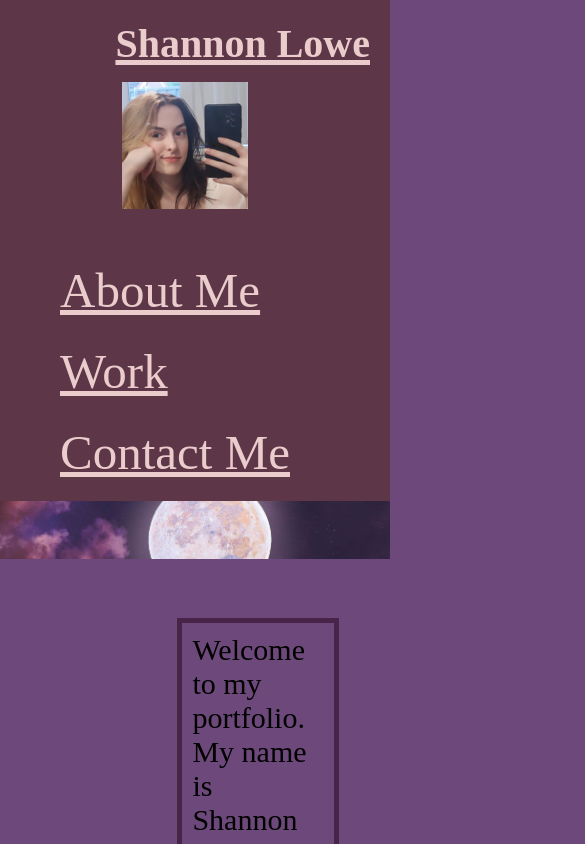
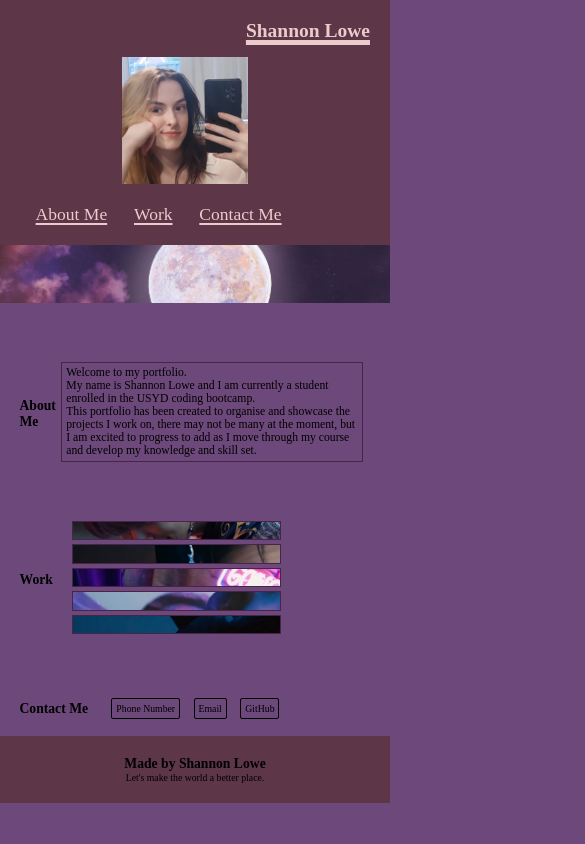
Before and after one commit to SHS-Peb/Portfolio, a plain HTML site: page index.html in a window 390 px wide. Shown: the top 844 px of the page, 585 px wide, since content can reach past the window. Drawn offline with Linux system fonts and the light colour scheme.

Commit message:
Media bug Part 3

```diff
--- a/assets/CSS/style.css
+++ b/assets/CSS/style.css
@@ -21,7 +21,7 @@ header {
 }
 
 h1 {
-  font-size: 350%;
+  font-size: 4vw;
   text-decoration: underline 5px solid #ebcccc;
   font-family: 'Times New Roman', 'Comic Sans', 'calibri';
   color: #ebcccc;
@@ -33,22 +33,22 @@ nav {
   background-color: #5d3648;
   overflow: hidden;
   text-align: left;
-  font-size: 35px;
+  font-size: 3.5vw;
 }
 
 nav li {
   display: inline-block;
   text-decoration: underline 5px solid #ebcccc;
   font-family: 'Times New Roman', 'Comic Sans', 'calibri';
-  margin-right: 50px;
-  margin-top: 74px;
-  margin-left: 80px;
+  margin-right: 2.5vw;
+  margin-top: 2.5vw;
+  margin-left: 4vw;
 }
 
 nav a {
   color: #ebcccc;
   text-decoration: none;
-  font-size: 49px;
+  font-size: 4.5vw;
 }
 
 .avatar {
@@ -66,10 +66,10 @@ nav a {
 
 /* Headers for Main Body */
 h2 {
-  font-size: 50px;
+  font-size: 3.5vw;
   font-family: 'Times New Roman', 'Comic Sans', 'calibri';
   color: #000000;
-  margin-right: 100px;
+  margin-right: 5vw;
 }
 
 .header-block {
@@ -91,14 +91,14 @@ section.content {
 
 /* About Me Section */
 .blocktext {
-  font-size: 35px;
+  font-size: 2.5vw;
   color: #000000;
   margin: 0;
-  border: 5px solid rgb(73, 36, 73);
-  padding: 10px;
-  margin-bottom: 10px;
-  margin-left: 7%;
-  margin-right: 10%;
+  border: 0.5vw solid rgb(73, 36, 73);
+  padding: 1vw;
+  margin-bottom: 1vw;
+  margin-left: 1.4vw;
+  margin-right: 2vw;
 }
 
 .container {
@@ -126,7 +126,7 @@ section.content {
 
 .grid-item .top-image {
   width: 100%;
-  min-height: 380px;
+  min-height: 25vw;
 }
 
 /* trying to label */
@@ -151,23 +151,23 @@ section.content {
 }
 
 .top-image-title {
-  font-size: 2em;
+  font-size: 2vw;
   font-weight: bold;
   color: #ffffff;
 }
 
 .top-image-description {
-  font-size: 1.25em;
-  margin-top: 0.25em;
+  font-size: 1.25vw;
+  margin-top: 0.25vw;
 }
 
 .grid-item img {
   width: 99%;
-  height: 100px;
+  height: 5vw;
   object-fit: cover;
   transition: transform 0.3s;
-  margin-left: 100px; /* You changed the margin left and it stretched */
-  border: 5px solid rgb(73, 36, 73);
+  margin-left: 5vw;
+  border: 0.5vw solid rgb(73, 36, 73);
   position: relative;
   z-index: 2;
 }
@@ -180,21 +180,21 @@ section.content {
 .contact-links {
   display: flex;
   justify-content: center;
-  margin-top: 20px;
-  padding-bottom: 25px;
-  margin-left: 70px;
+  margin-top: 1.4vw;
+  padding-bottom: 1.75vw;
+  margin-left: 3.5vw;
 }
 
 .contact-links a {
   display: inline-block;
   text-decoration: none;
   color: #000000;
-  font-size: 35px;
-  margin-right: 20px;
-  margin-left: 50px;
-  padding: 10px;
-  border: 1px solid #000000;
-  border-radius: 5px;
+  font-size: 2.5vw;
+  margin-right: 1vw;
+  margin-left: 2.5vw;
+  padding: 1vw;
+  border: 0.25vw solid #000000;
+  border-radius: 0.5vw;
 }
 
 .contact-links a:hover {
@@ -213,30 +213,30 @@ footer {
   text-align: center;
   padding: 20px;
   background-color: #5d3648;
-  font-size: 30px;
+  font-size: 2.5vw;
 }
 
 /* Media Queries */
 @media (max-width: 767px) {
   /* Styles for small screens (e.g., smartphones) */
   h1 {
-    font-size: 250%;
+    font-size: 5vw;
   }
 
   nav li {
-    margin-right: 20px;
-    margin-left: 40px;
-    margin-top: 24px;
+    margin-right: 2vw;
+    margin-left: 4vw;
+    margin-top: 2vw;
   }
 
   .avatar {
     float: none;
     text-align: center;
-    margin-bottom: 20px;
+    margin-bottom: 2vw;
   }
 
   .blocktext {
-    font-size: 30px;
+    font-size: 3vw;
   }
 
   .container {
@@ -252,22 +252,22 @@ footer {
   }
 }
 
-@media only screen and (min-width: 768px) and (max-width: 991px) {
+@media (min-width: 768px) and (max-width: 991px) {
   /* Styles for medium screens (e.g., tablets) */
   h1 {
-    font-size: 300%;
+    font-size: 4vw;
   }
 
   nav li {
-    margin-right: 30px;
-    margin-left: 60px;
-    margin-top: 50px;
+    margin-right: 3vw;
+    margin-left: 6vw;
+    margin-top: 5vw;
   }
 
   .avatar {
     float: none;
     text-align: center;
-    margin-bottom: 20px;
+    margin-bottom: 2vw;
   }
 
   .container {
@@ -283,15 +283,15 @@ footer {
   }
 }
 
-@media only screen and (min-width: 992px) {
+@media (min-width: 992px) {
   /* Styles for large screens (e.g., desktops) */
   h1 {
-    font-size: 350%;
+    font-size: 4.5vw;
   }
 
   nav li {
-    margin-right: 50px;
-    margin-left: 80px;
-    margin-top: 74px;
+    margin-right: 5vw;
+    margin-left: 8vw;
+    margin-top: 7.4vw;
   }
 }
```
